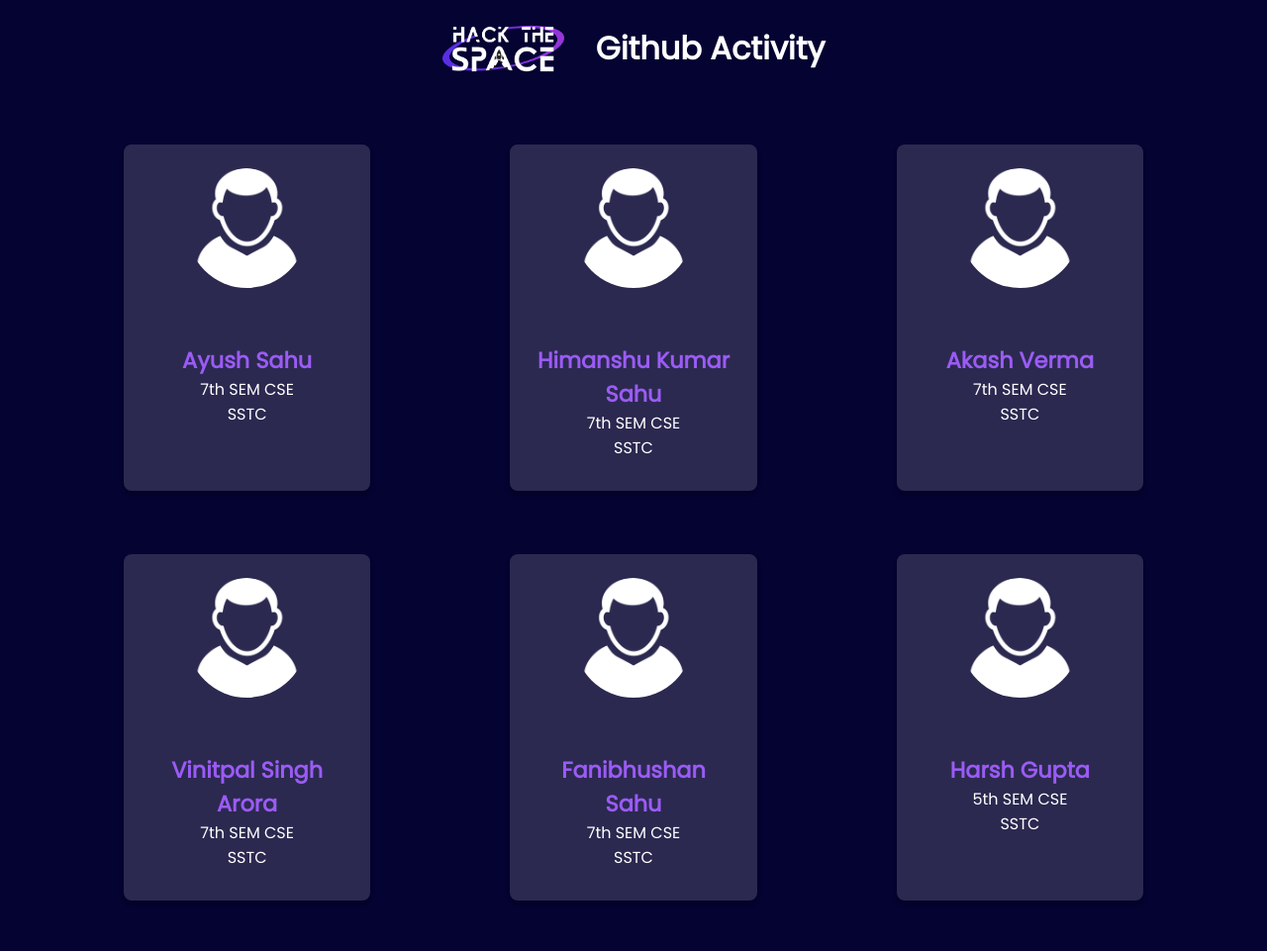
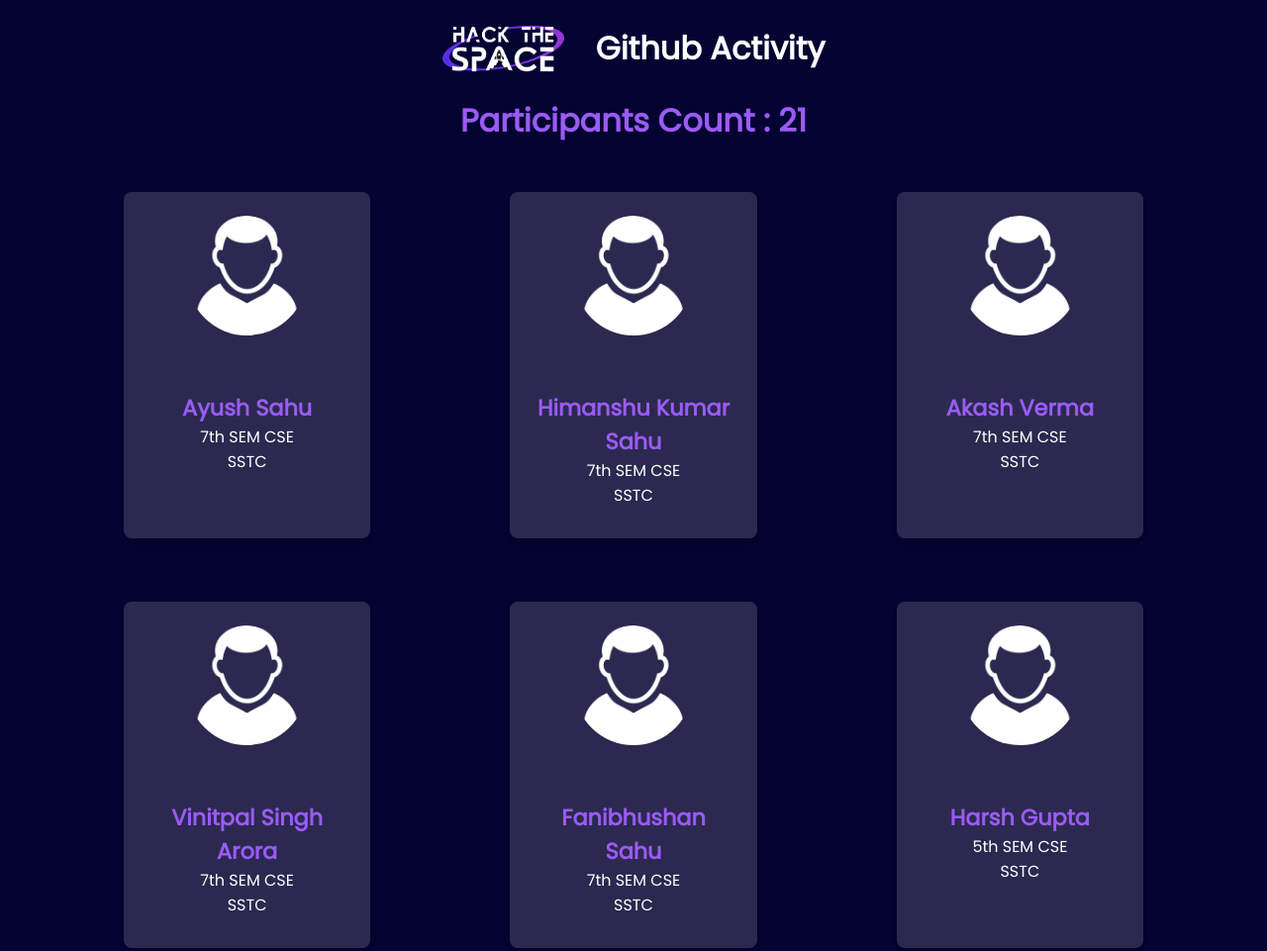
Before and after one commit to Ujjwalsanghvi/HTS-ID, a plain HTML site: page index.html in a window 1280 px wide. Shown: the top 961 px of the page at 99% size. Drawn offline with Linux system fonts and the light colour scheme.

Commit message:
added participant count

```diff
--- a/index.html
+++ b/index.html
@@ -13,6 +13,8 @@
       <h1>Github Activity</h1>
     </nav>
 
+    <h1 id="count"></h1>
+
     <div id="container"></div>
     <script src="./script.js"></script>
   </body>
--- a/script.js
+++ b/script.js
@@ -1,4 +1,6 @@
 const container = document.getElementById("container");
+
+const count = document.getElementById("count");
 
 async function getData() {
   const res = await fetch("./list.json");
@@ -12,7 +14,7 @@ async function addIds() {
   const male = "./male.png";
   const female = "./female.png";
   const Ids = await getData();
-  // console.log(Ids[0].gender == "male");
+  count.innerText = `Participants Count : ${Ids.length}`;
 
   Ids.forEach((obj) => {
     let card = document.createElement("div");
--- a/style.css
+++ b/style.css
@@ -23,6 +23,11 @@ body {
 .navbar h1 {
   font-size: 2rem;
   display: inline-block;
+}
+
+#count {
+  text-align: center;
+  color: #9b5bf5;
 }
 
 #logo-main {
```
